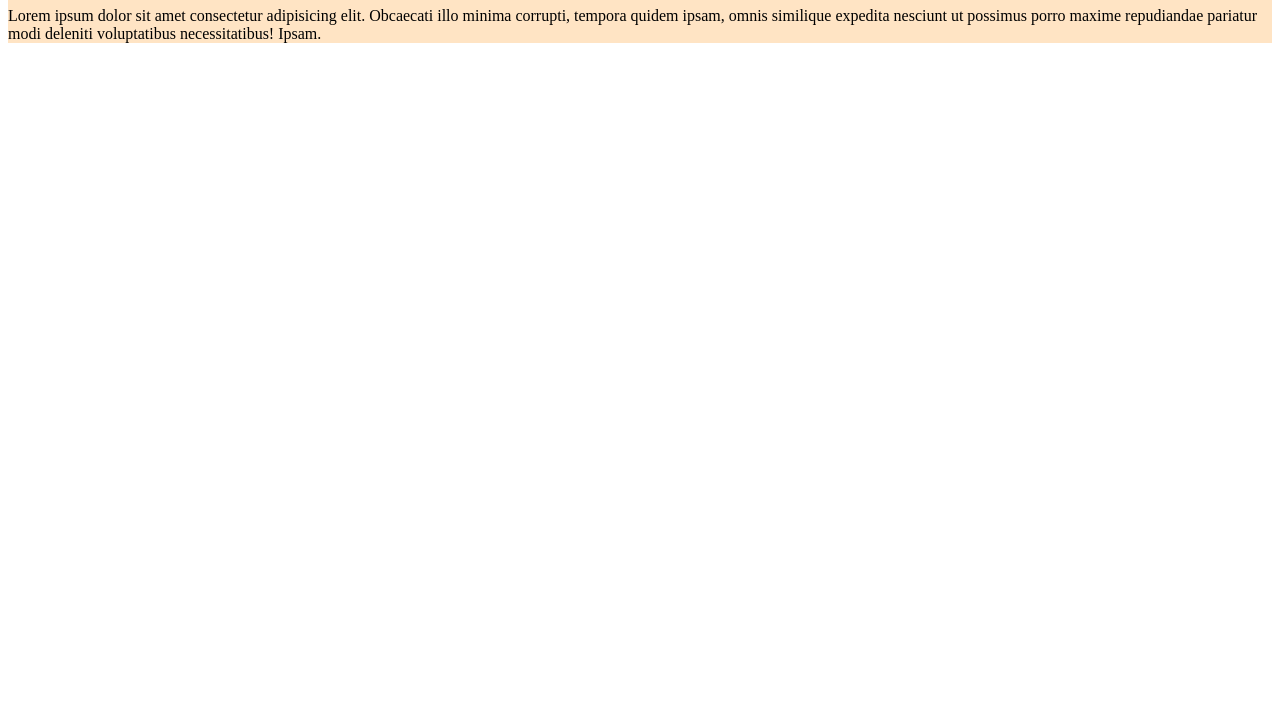
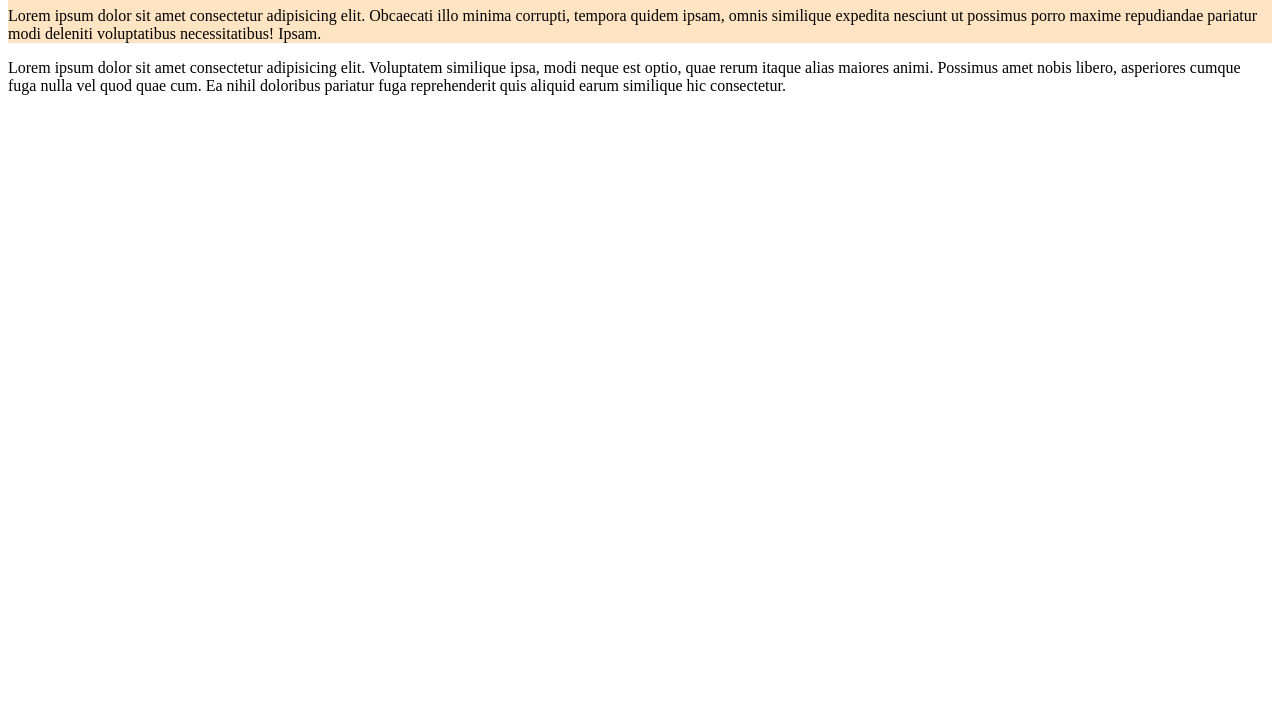
Before and after one commit to zeniaritu/webpage1, a plain HTML site: page index.html in a window 1280 px wide. Shown: the part 73-800 px from the top of the page. Drawn offline with Linux system fonts and the light colour scheme.

Commit message:
2nd time commit

```diff
--- a/index.html
+++ b/index.html
@@ -12,5 +12,9 @@
         <h1>Hello Fellows</h1>
         <p>Lorem ipsum dolor sit amet consectetur adipisicing elit. Obcaecati illo minima corrupti, tempora quidem ipsam, omnis similique expedita nesciunt ut possimus porro maxime repudiandae pariatur modi deleniti voluptatibus necessitatibus! Ipsam.</p>
     </div>
+
+    <div>
+        <p>Lorem ipsum dolor sit amet consectetur adipisicing elit. Voluptatem similique ipsa, modi neque est optio, quae rerum itaque alias maiores animi. Possimus amet nobis libero, asperiores cumque fuga nulla vel quod quae cum. Ea nihil doloribus pariatur fuga reprehenderit quis aliquid earum similique hic consectetur.</p>
+    </div>
 </body>
 </html>
```
